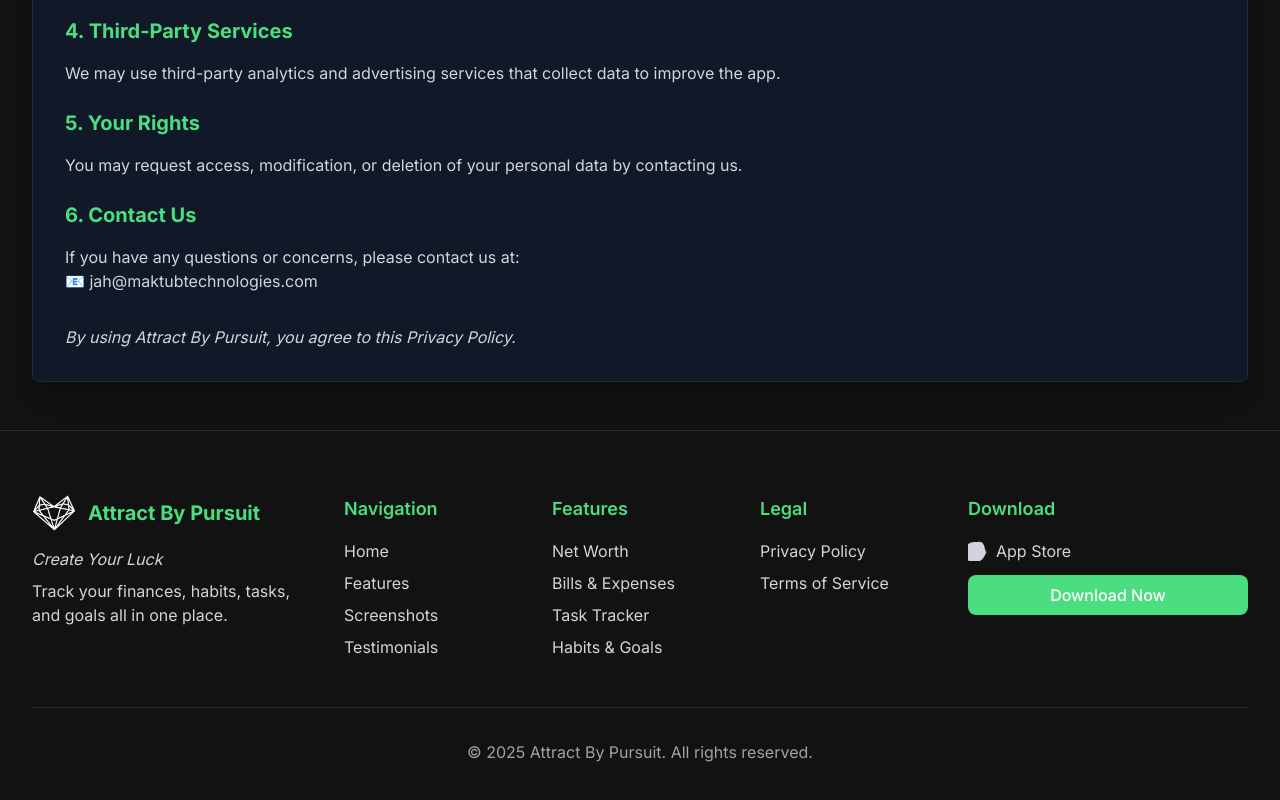
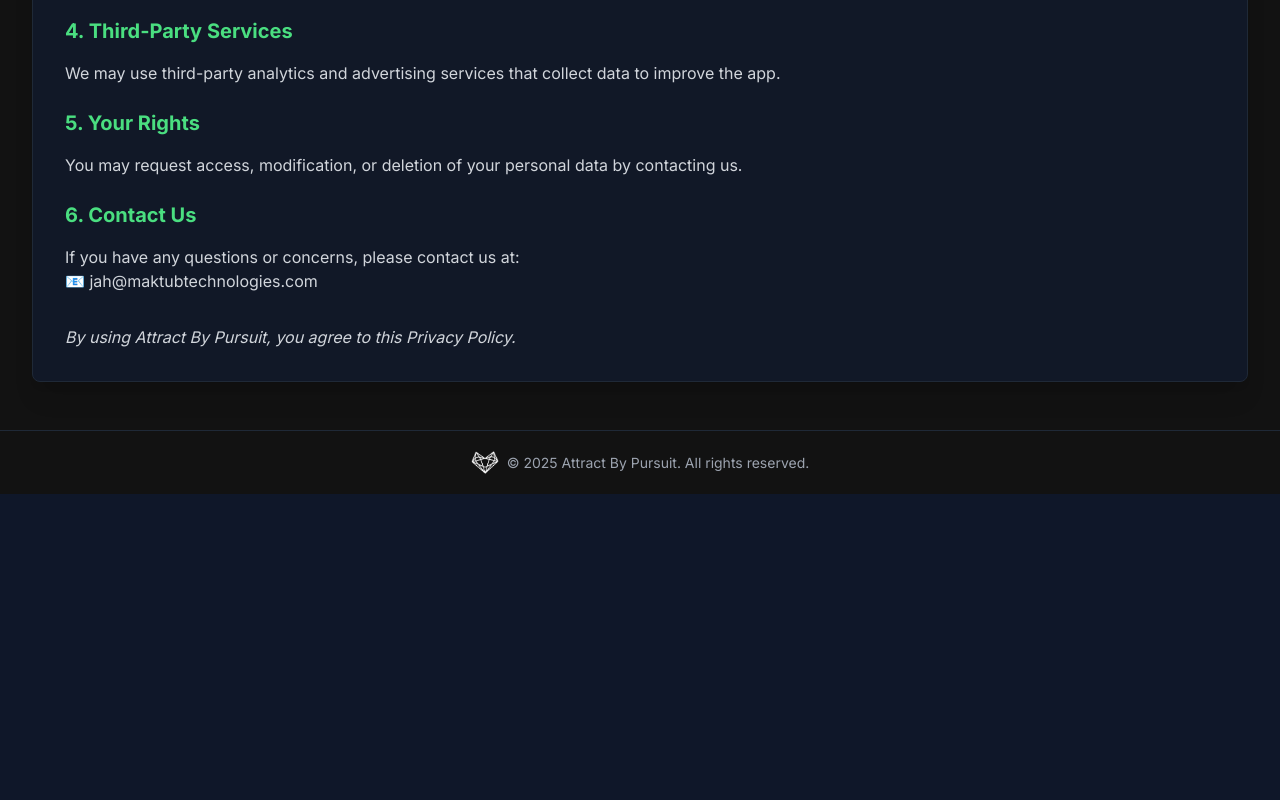
Before and after one commit to Expandingmind/Attractbypursuit, a Next.js app: page /privacy-policy in a window 1280 px wide. Shown: the part 604-1404 px from the top of the page. After the commit the page ends 1098 px from the top, so only its background shows below. Built offline with nearby package versions, Linux system fonts and the light colour scheme.

Commit message:
Simplified footer with cleaner layout; created special minimal footer for legal pages

```diff
--- a/src/components/Footer.tsx
+++ b/src/components/Footer.tsx
@@ -2,14 +2,42 @@
 
 import Link from 'next/link';
 import Image from 'next/image';
+import { usePathname } from 'next/navigation';
 
 const Footer = () => {
+  const pathname = usePathname();
+  const isLegalPage = pathname === '/privacy-policy' || pathname === '/terms-of-service';
+
+  // Simple footer for legal pages
+  if (isLegalPage) {
+    return (
+      <footer className="bg-dark text-white border-t border-gray-800">
+        <div className="container-custom py-5">
+          <div className="flex items-center justify-center">
+            <Image
+              src="/images/logo-abp.png"
+              alt="Attract By Pursuit"
+              width={28}
+              height={28}
+              className="mr-2"
+            />
+            <p className="text-gray-400 text-sm">
+              &copy; {new Date().getFullYear()} Attract By Pursuit. All rights reserved.
+            </p>
+          </div>
+        </div>
+      </footer>
+    );
+  }
+
+  // Simplified footer for main site pages (following SnapOut layout)
   return (
     <footer className="bg-dark text-white border-t border-gray-800">
       <div className="container-custom py-16">
-        <div className="grid grid-cols-1 md:grid-cols-4 gap-8">
-          <div>
-            <div className="flex items-center mb-4">
+        <div className="flex flex-col md:flex-row md:justify-between gap-10">
+          {/* Left column - Logo and tagline */}
+          <div className="md:max-w-xs">
+            <div className="flex items-center mb-5">
               <Image
                 src="/images/logo-abp.png"
                 alt="Attract By Pursuit"
@@ -19,66 +47,16 @@
               />
               <h3 className="text-xl font-bold text-primary">Attract By Pursuit</h3>
             </div>
-            <p className="text-gray-300 mb-2 italic">Create Your Luck</p>
-            <p className="text-gray-300 mb-4">
+            <p className="text-gray-300 mb-2">
+              Create Your Luck
+            </p>
+            <p className="text-gray-300">
               Track your finances, habits, tasks, and goals all in one place.
             </p>
           </div>
 
-          <div className="md:col-span-2 grid grid-cols-2 md:grid-cols-3 gap-8">
-            <div>
-              <h4 className="text-lg font-semibold mb-4 text-primary">Navigation</h4>
-              <ul className="space-y-2">
-                <li>
-                  <Link href="/" className="text-gray-300 hover:text-primary transition-colors">
-                    Home
-                  </Link>
-                </li>
-                <li>
-                  <Link href="#features" className="text-gray-300 hover:text-primary transition-colors">
-                    Features
-                  </Link>
-                </li>
-                <li>
-                  <Link href="#screenshots" className="text-gray-300 hover:text-primary transition-colors">
-                    Screenshots
-                  </Link>
-                </li>
-                <li>
-                  <Link href="#testimonials" className="text-gray-300 hover:text-primary transition-colors">
-                    Testimonials
-                  </Link>
-                </li>
-              </ul>
-            </div>
-
-            <div>
-              <h4 className="text-lg font-semibold mb-4 text-primary">Features</h4>
-              <ul className="space-y-2">
-                <li>
-                  <Link href="#features" className="text-gray-300 hover:text-primary transition-colors">
-                    Net Worth
-                  </Link>
-                </li>
-                <li>
-                  <Link href="#features" className="text-gray-300 hover:text-primary transition-colors">
-                    Bills & Expenses
-                  </Link>
-                </li>
-                <li>
-                  <Link href="#features" className="text-gray-300 hover:text-primary transition-colors">
-                    Task Tracker
-                  </Link>
-                </li>
-                <li>
-                  <Link href="#features" className="text-gray-300 hover:text-primary transition-colors">
-                    Habits & Goals
-                  </Link>
-                </li>
-              </ul>
-            </div>
-
-            <div>
+          {/* Right column - Legal links */}
+          <div className="md:mt-8">
             <h4 className="text-lg font-semibold mb-4 text-primary">Legal</h4>
             <ul className="space-y-2">
               <li>
@@ -95,26 +73,6 @@
           </div>
         </div>
 
-          <div>
-            <h4 className="text-lg font-semibold mb-4 text-primary">Download</h4>
-            <div className="flex flex-col space-y-3">
-              <a href="#" className="text-gray-300 hover:text-primary transition-colors flex items-center">
-                <svg className="h-5 w-5 mr-2" viewBox="0 0 24 24" fill="currentColor">
-                  <path d="M16.3,1.4C15.9,1.3 15.5,1.2 15.1,1.1C14.5,1 13.9,0.9 13.3,0.9C12.7,0.9 12.1,1 11.5,1.1C10.9,1.2 10.3,1.4 9.8,1.6C8.2,2.3 6.9,3.5 6.1,5C5.4,6.5 5.2,8.2 5.5,9.9C5.8,11.6 6.7,13.1 8,14.2C9.3,15.3 11,15.9 12.7,15.9C14.4,15.9 16.1,15.3 17.4,14.3C18.7,13.2 19.6,11.7 19.9,10C20.2,8.3 19.9,6.6 19.2,5.1C18.4,3.6 17.6,2.1 16.3,1.4Z" />
-                  <path d="M22,9.9C22,13.9 20.6,17.8 18.1,20.8C15.7,23.8 12.4,25.5 8.9,25.8C5.4,26.1 2,24.9 -0.5,22.6C-3,20.3 -4.4,17 -4.4,13.5C-4.4,10 -3,6.7 -0.5,4.4C2,2.1 5.4,0.9 8.9,1.2C12.4,1.5 15.7,3.2 18.1,6.2C20.6,9.2 22,13.1 22,17.1V9.9Z" />
-                </svg>
-                App Store
-              </a>
-              <Link
-                href="#download"
-                className="bg-primary text-white font-medium py-2 px-4 rounded-lg mt-2 hover:bg-opacity-90 transition-colors inline-block text-center"
-              >
-                Download Now
-              </Link>
-            </div>
-          </div>
-        </div>
-
         <div className="border-t border-gray-800 mt-12 pt-8 text-center">
           <p className="text-gray-400">&copy; {new Date().getFullYear()} Attract By Pursuit. All rights reserved.</p>
         </div>
--- /dev/null
+++ b/src/components/LegalFooter.tsx
@@ -0,0 +1,26 @@
+"use client";
+
+import Image from 'next/image';
+
+const LegalFooter = () => {
+  return (
+    <footer className="bg-dark text-white border-t border-gray-800">
+      <div className="container-custom py-5">
+        <div className="flex items-center justify-center">
+          <Image
+            src="/images/logo-abp.png"
+            alt="Attract By Pursuit"
+            width={28}
+            height={28}
+            className="mr-2"
+          />
+          <p className="text-gray-400 text-sm">
+            &copy; {new Date().getFullYear()} Attract By Pursuit. All rights reserved.
+          </p>
+        </div>
+      </div>
+    </footer>
+  );
+};
+
+export default LegalFooter;
--- /dev/null
+++ b/src/components/SimpleFooter.tsx
@@ -0,0 +1,29 @@
+"use client";
+
+import Image from 'next/image';
+
+const SimpleFooter = () => {
+  return (
+    <footer className="bg-dark text-white border-t border-gray-800">
+      <div className="container-custom py-6">
+        <div className="flex flex-col items-center justify-center">
+          <div className="flex items-center mb-3">
+            <Image
+              src="/images/logo-abp.png"
+              alt="Attract By Pursuit"
+              width={32}
+              height={32}
+              className="mr-2"
+            />
+            <h3 className="text-lg font-bold text-primary">Attract By Pursuit</h3>
+          </div>
+          <p className="text-gray-400 text-sm">
+            &copy; {new Date().getFullYear()} Attract By Pursuit. All rights reserved.
+          </p>
+        </div>
+      </div>
+    </footer>
+  );
+};
+
+export default SimpleFooter;
```
Lines whose indentation alone changed are shown as unchanged.
